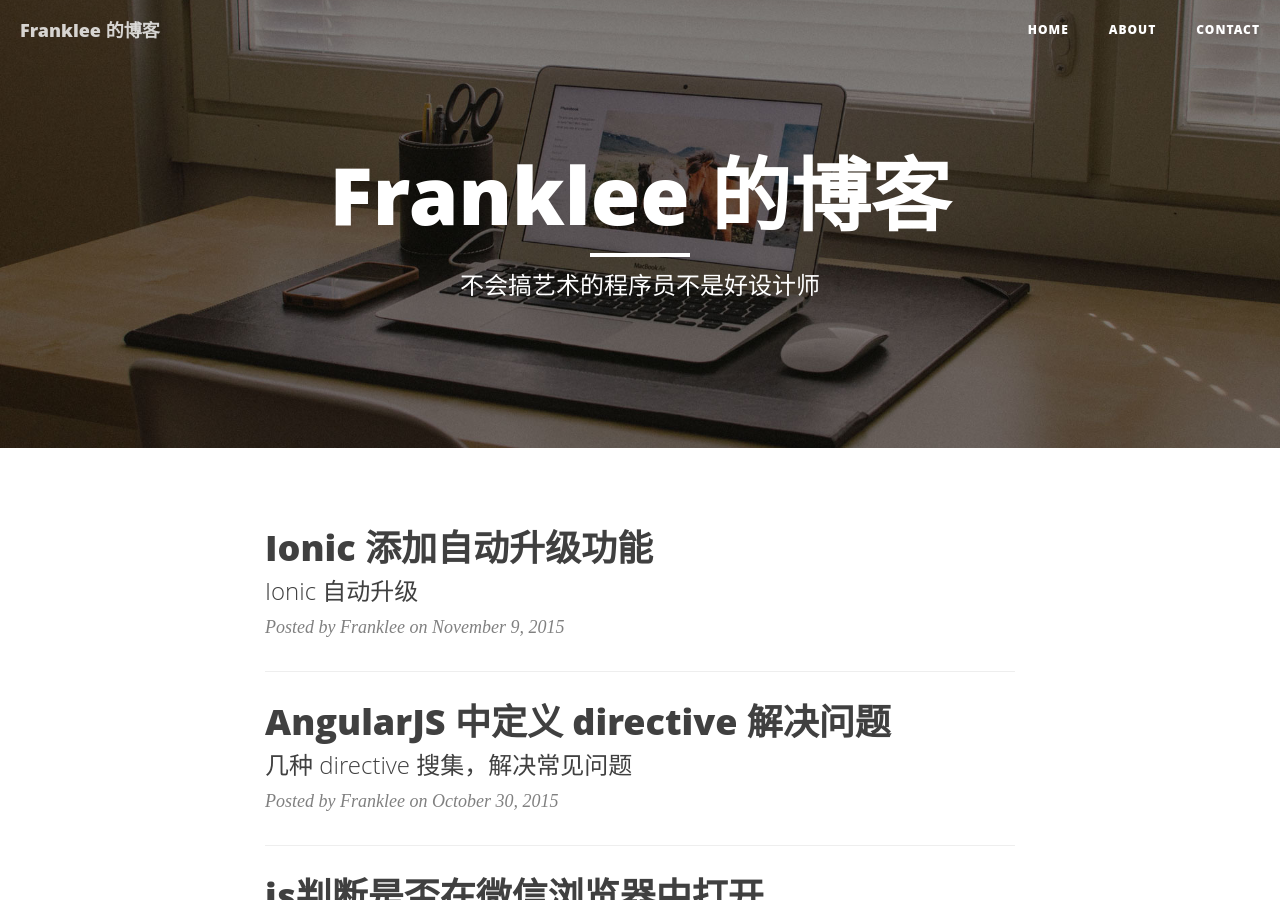
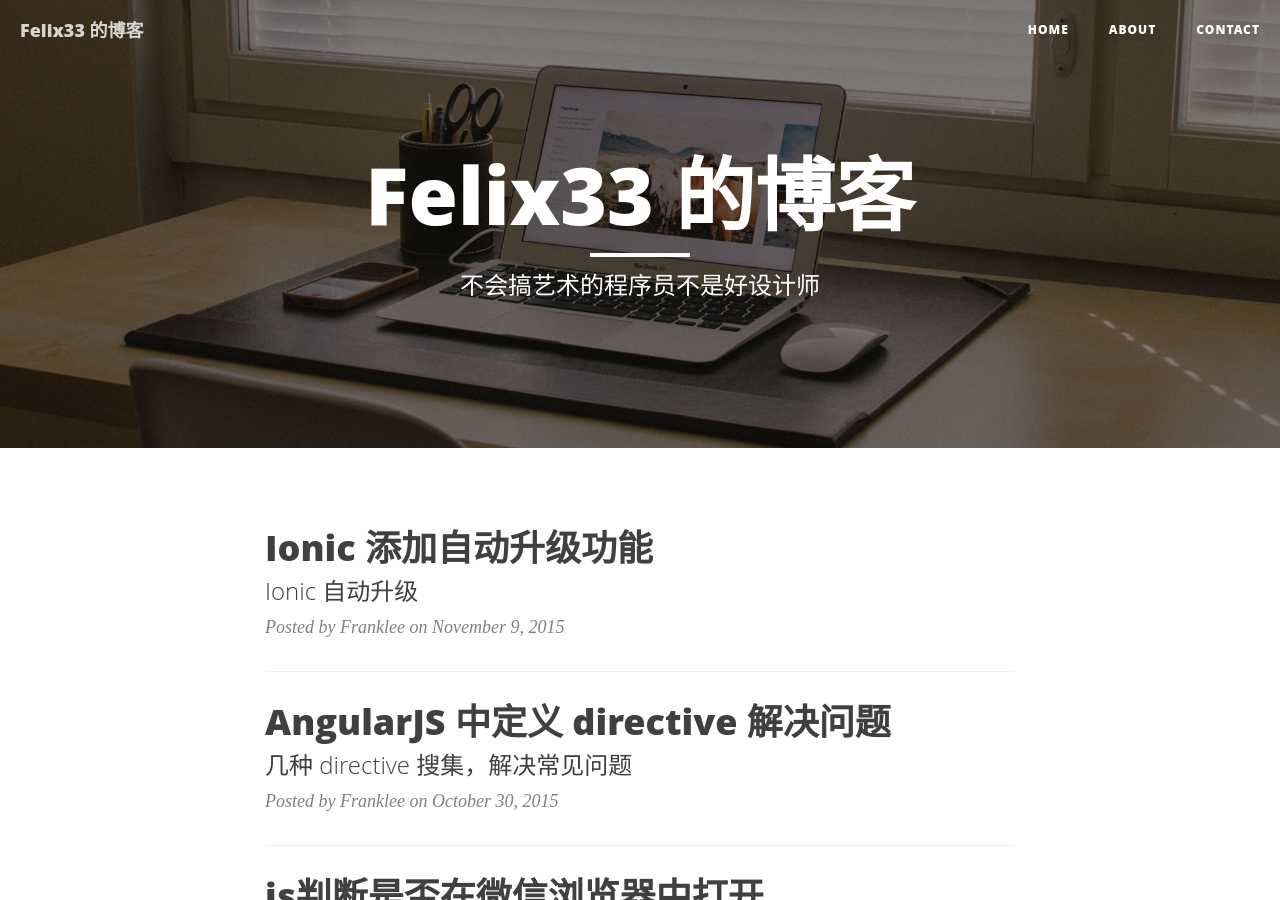
Before and after one commit to FrankLee33/franklee33.github.io, a Jekyll site: the page built from index.html, in a window 1280 px wide and 900 px high. Built offline with Jekyll 4.4.1, drawn with Linux system fonts in a browser that asks for light colours; nearby versions of some CDN libraries; some web fonts are replaced; the list of posts is cut into pages by our own code; comment, search, counter and statistics services are not loaded; a style sheet for code colours, icons or effects is not loaded; some of the changed text lies outside the part shown.

Commit message:
modify fix

```diff
--- a/_config.yml
+++ b/_config.yml
@@ -1,7 +1,7 @@
 # Site settings
-title: Franklee 的博客
+title: Felix33 的博客
 header-img: img/home-bg.jpg
-email: franklee33@163.com
+email: felix33@yeah.net
 description: "朝朝暮暮,我爱编程."
 baseurl: "http://franklee33.github.io/"
 url: "http://franklee33.github.io"
```
